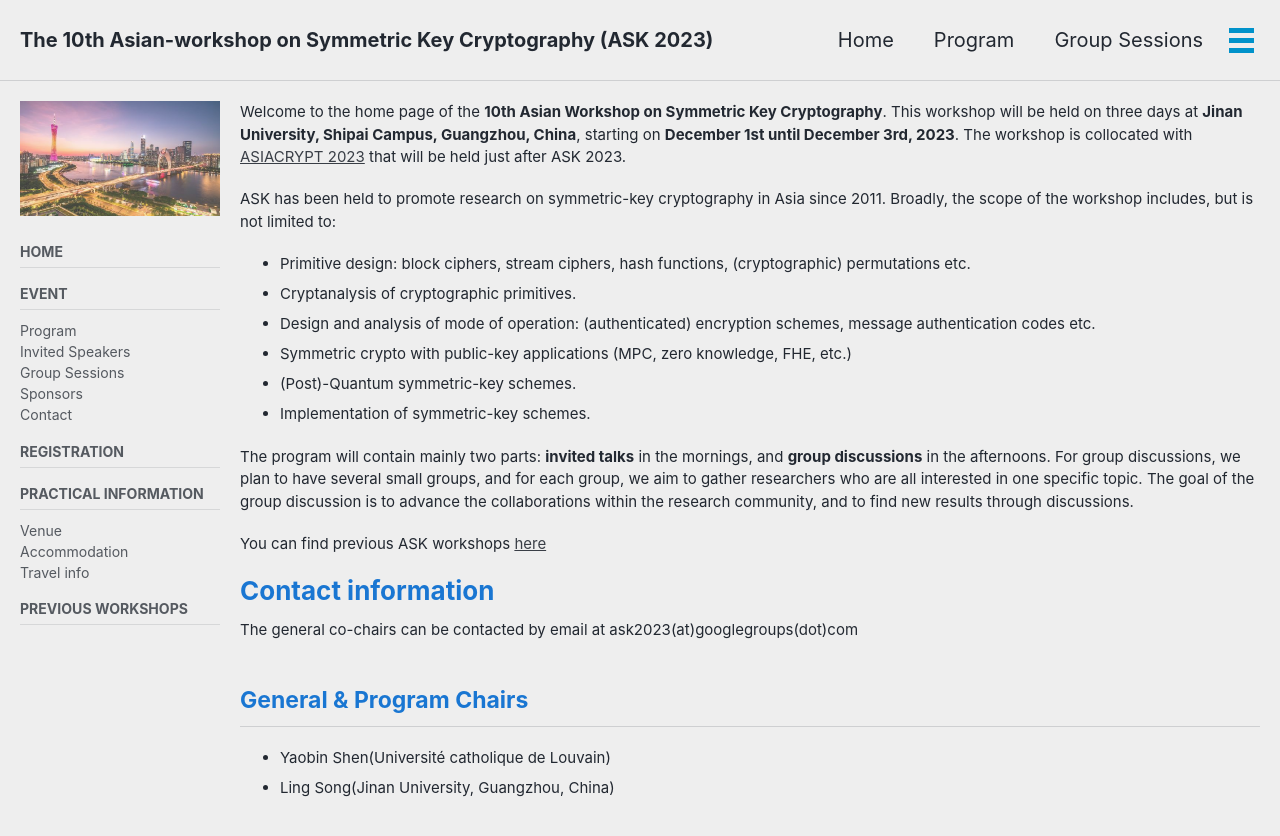
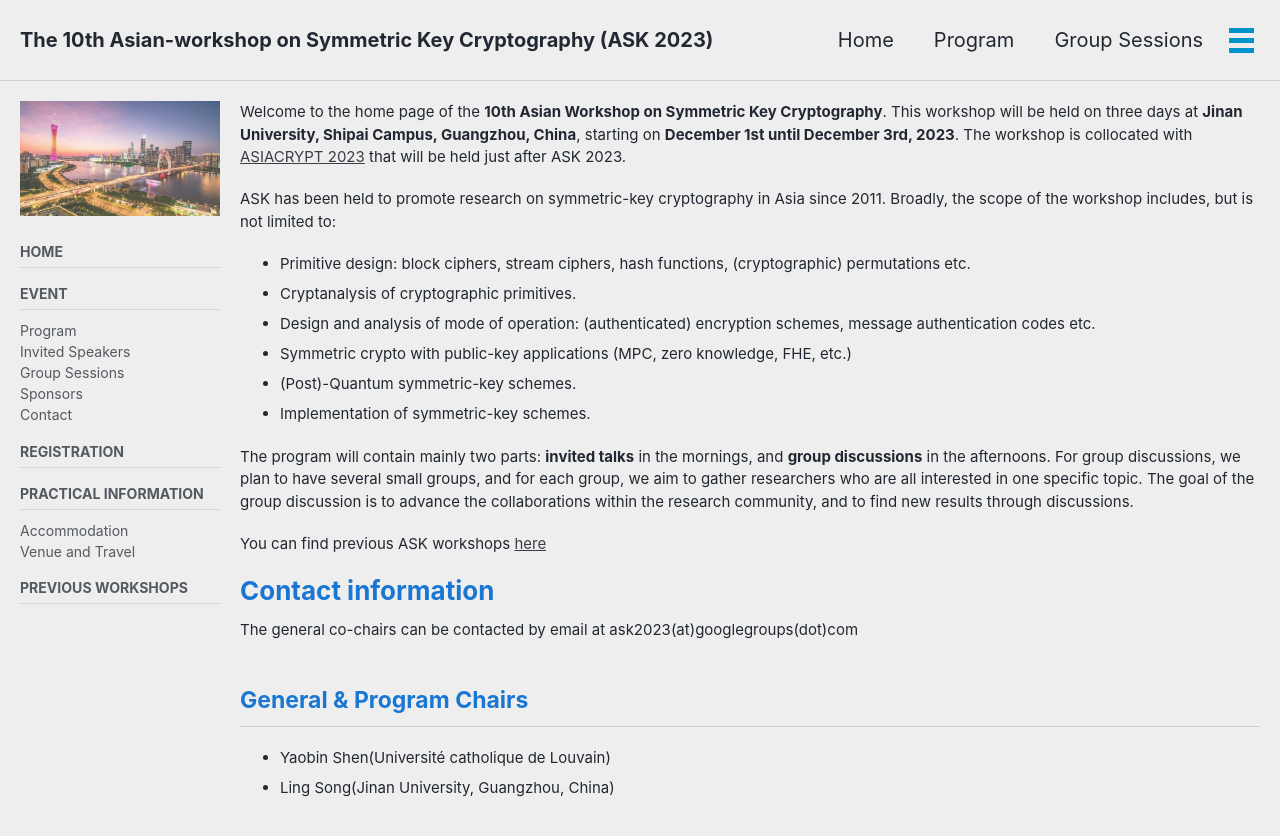
Before and after one commit to cryptanalysisbench/SATbench, a Jekyll site: the page built from index.md, in a window 1280 px wide and 900 px high. Shown: the top 836 px of the window. Built offline with Jekyll 4.4.1, drawn with Linux system fonts in a browser that asks for light colours; cached includes are drawn as plain includes; nearby versions of some CDN libraries.

Commit message:
Update navigation.yml

```diff
--- a/_data/navigation.yml
+++ b/_data/navigation.yml
@@ -30,11 +30,11 @@ docs:
 
   - title: Practical Information
     children:
-    - title: Venue
-      url: /venue/
+#    - title: Venue
+#      url: /venue/
     - title: Accommodation
       url: /accommodation/
-    - title: Travel info
+    - title: Venue and Travel
       url: /travel/
 
 
```
